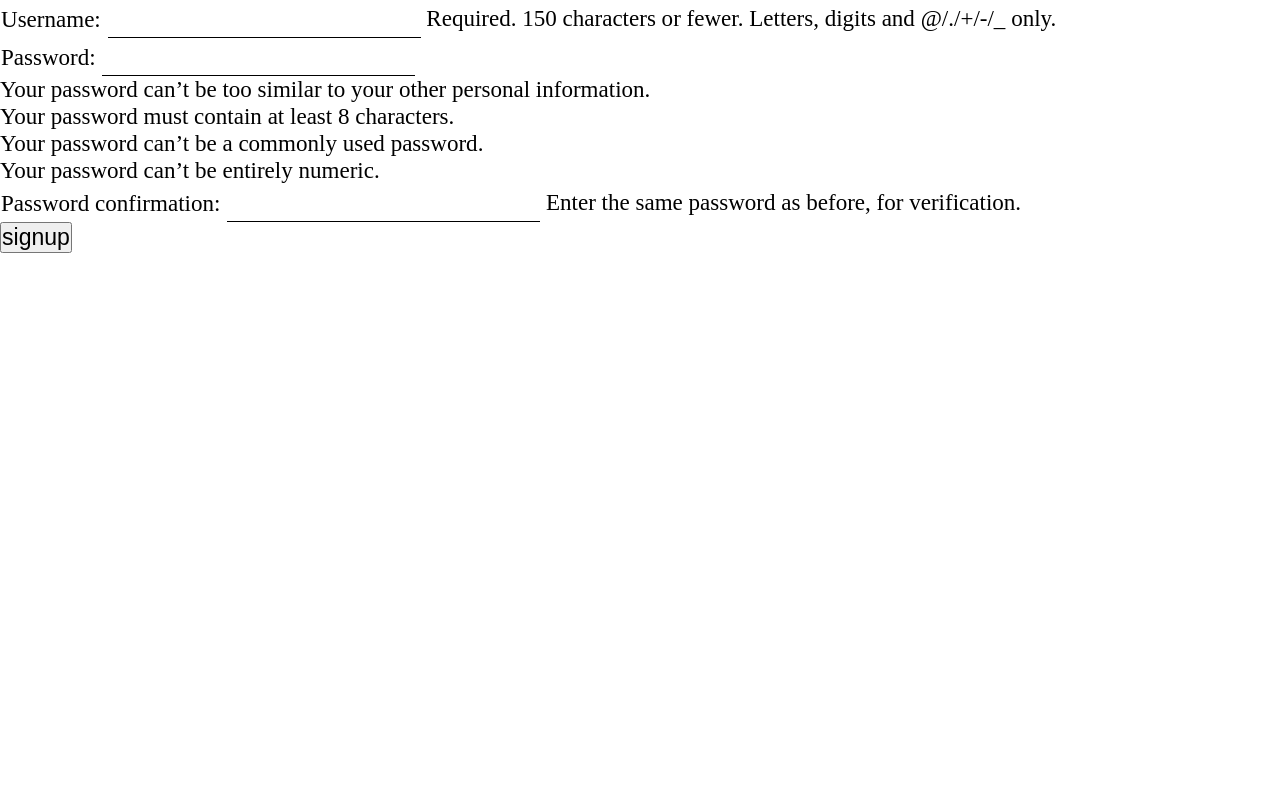
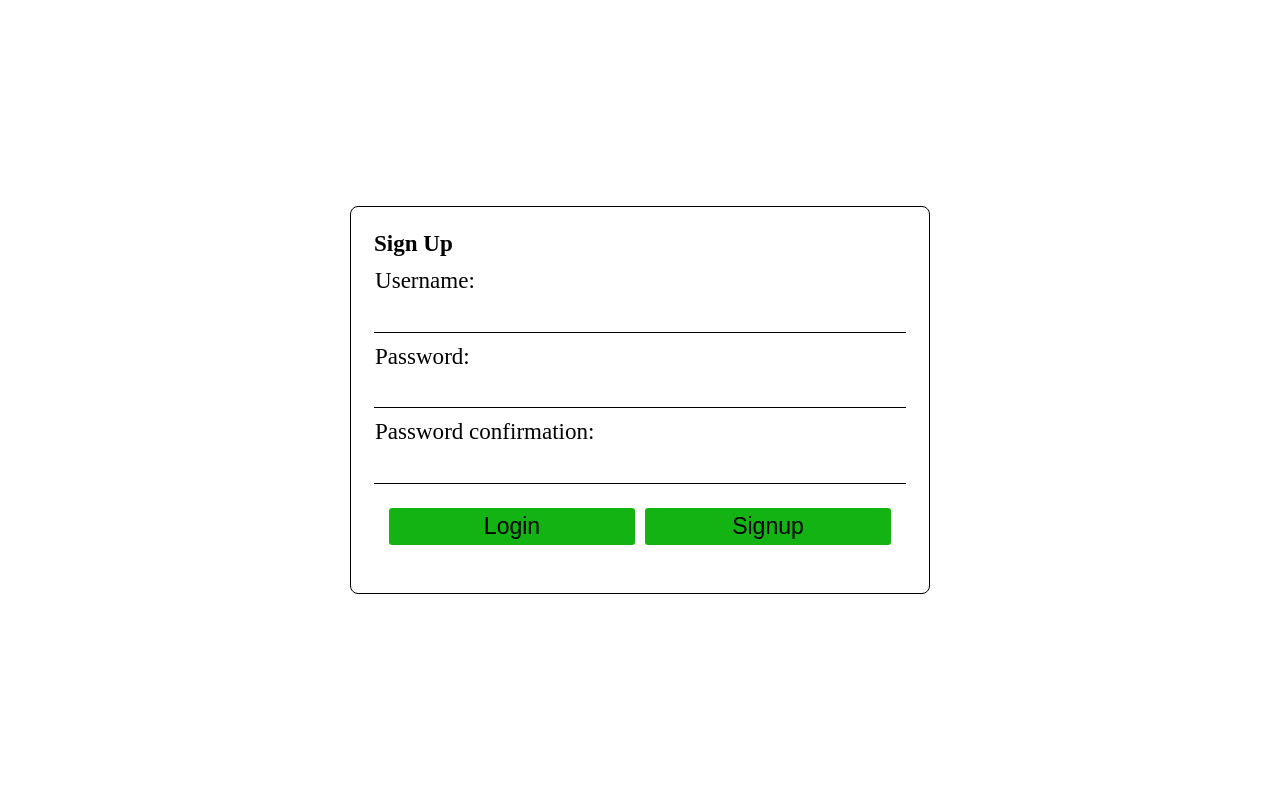
Before and after one commit to georgewakhu270/noteapp-beginner, a Django app: page /signup/ in a window 1280 px wide. Run offline with Django 5.2, Linux system fonts and the light colour scheme.

Commit message:
added js

```diff
--- a/mynote/templates/mynote/view.html
+++ b/mynote/templates/mynote/view.html
@@ -3,6 +3,7 @@
 {% block content %}
 <h1>Notes</h1>
 <div class="card-list-div">
+    {% if mynote.length > 0 %}
     {% for mynote in note_list %}
     <div class="card-wrapper">
         <div class="head">
@@ -23,6 +24,11 @@
         </div>
     </div>
     {% endfor %}
+    {% else %}
+    <div>
+        <p>You don't have any notes at the moment</p>
+    </div>
+    {% endif %}
 </div>
 
 {% endblock %}
--- a/mynote/views.py
+++ b/mynote/views.py
@@ -17,6 +17,9 @@ class NoteView(LoginRequiredMixin, ListView):
     template_name = 'mynote/view.html'
 
     login_url = reverse_lazy('login')
+
+    def get_queryset(self):
+        return Note.objects.filter(author=self.request.user)
 
 class NoteDetailView(LoginRequiredMixin, DetailView):
     model = Note
--- a/static/css/style.css
+++ b/static/css/style.css
@@ -49,7 +49,7 @@ form input[type='submit']:hover {
 
 /* login page /accounts/login/ */
 
-.login-div {
+.login-div, .reg-form {
     height: 100vh;
     padding: 10px;
     width: 500px;
@@ -58,12 +58,56 @@ form input[type='submit']:hover {
     align-items: center;
 }
 
-.login-div > div {
+.signin {
+    width: 600px;
+}
+
+.login-div > div, .reg-form > div {
     width: 100%;
     border: 1px solid black;
     border-radius: 8px;
     padding: 1.2rem;
     margin: 1.2rem 0;
+}
+
+.reg-form .btns {
+    padding: 10px;
+    display: flex;
+    flex-direction: row;
+    align-content: space-between;
+    align-items: center;
+}
+
+.reg-form .btns button {
+    width: 100%;
+    margin: 5px;
+    text-decoration: none;
+    background-color: rgb(19, 179, 19);
+    padding: 5px 8px;
+    border: none;
+    border-radius: 3px;
+    text-transform: capitalize;
+    animation: all 100ms ease;
+    -moz-animation: all 100ms ease;
+    -webkit-animation: all 100ms ease;
+}
+
+.reg-form .btns button:hover {
+    transform: scale(1.04);
+    -moz-transform: scale(1.04);
+    -webkit-transform: scale(1.04);
+    -ms-transform: scale(1.04);
+    background-color: rgb(15, 226, 15);
+}
+
+.reg-form .btns a {
+    text-decoration: none;
+    color: black;
+}
+
+/* signup page /signup/ */
+.helptext {
+    display: none;
 }
 
 /* this will be the notes page /notes/ */
--- a/templates/registration/login.html
+++ b/templates/registration/login.html
@@ -17,7 +17,7 @@
                     {% csrf_token %}
                     {{ form }}
                     <button type="submit">Log in</button>
-                    <button><a href="{% url 'signup' %}">Sign in</a></button>
+                    <button><a href="{% url 'signup' %}">Sign up</a></button>
                 </form>
             </div>
         </div>
--- a/templates/registration/signup.html
+++ b/templates/registration/signup.html
@@ -9,11 +9,19 @@
     <link rel="stylesheet" href="{% static 'css/style.css' %}">
 </head>
 <body>
-    <form action="" method="post">
-        {% csrf_token %}
-        {{ form.as_p }}
-        <button type="submit">signup</button>
-    </form>
+    <div class="signin reg-form">
+        <div>
+            <h1>Sign Up</h1>
+            <form action="" method="post">
+                {% csrf_token %}
+                {{ form }}
+                <div class="btns">
+                    <button><a href="{% url 'login' %}">Login</a></button>
+                    <button type="submit">signup</button>
+                </div>
+            </form>
+        </div>
+    </div>
     <script src="{% static 'js/function.js' %}"></script>
 </body>
 </html>
```
Also changed, not shown: static/js/function.js (+30 -0 lines), db.sqlite3.
